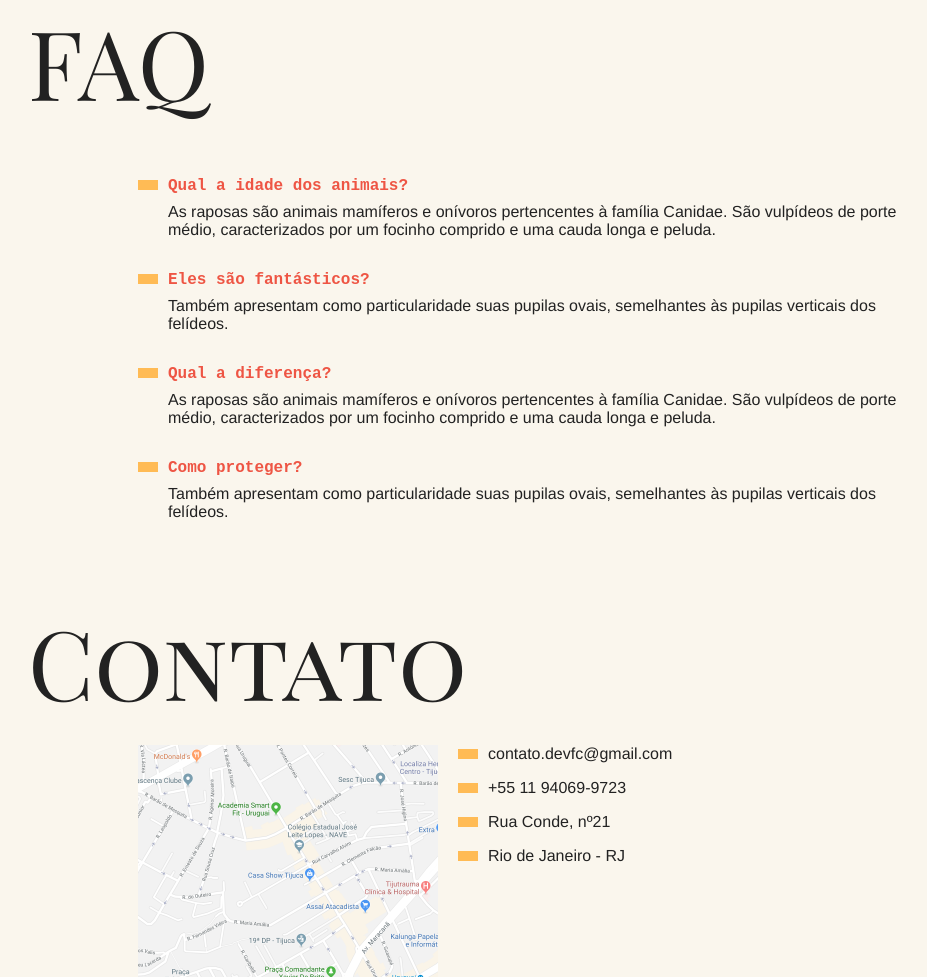
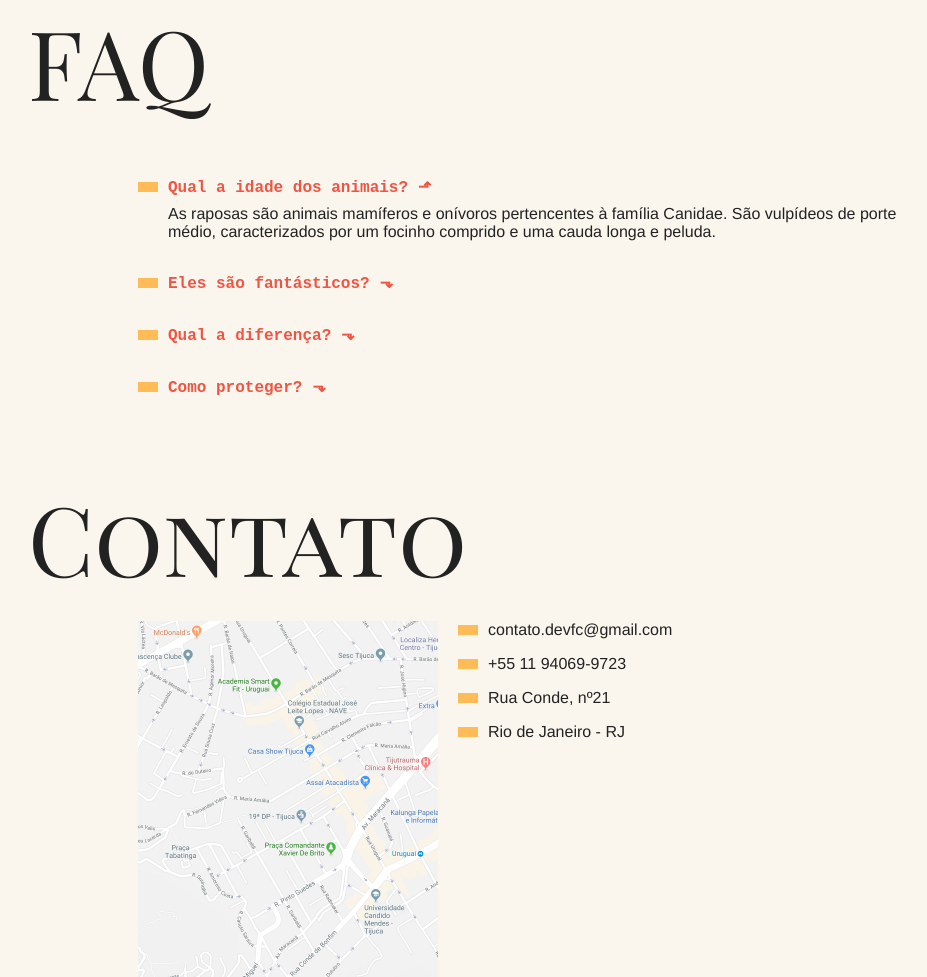
Before and after one commit to coder-fc/animaisFantasticos, a plain HTML site: page index.html in a window 1280 px wide. Shown: the part 799-1776 px from the top of the page, without its empty margins (162-1089 px from the left). Drawn offline with Linux system fonts and the light colour scheme.

Commit message:
Accordion List - FAQ
Criação do código JavaScript para a accordion list na section FAQ do site.

```diff
--- a/css/style.css
+++ b/css/style.css
@@ -235,3 +235,32 @@ body{
         transform: translate3d(0, 0, 0);
     }
 }
+
+.js .js-accordion dd {
+    display: none;
+}
+
+.js-accordion dt::after{
+    content: '⬎';
+    margin-left: 10px;
+}
+
+.js-accordion dt.ativo::after{
+    content: '⬏';
+}
+
+.js-accordion dd.ativo {
+    display: block;
+    animation: slideDown .5s forwards;
+}
+
+@keyframes slideDown {
+    from {
+        opacity: 0;
+        max-height: 0;
+    }
+    to {
+        opacity: 1;
+        max-height: 200px;
+    }
+}
--- a/index.html
+++ b/index.html
@@ -89,7 +89,7 @@
 
     <section class="grid-section faq" id="faq">
         <h1 class="titulo">FAQ</h1>
-        <dl class="faq-lista">
+        <dl class="faq-lista js-accordion">
             <dt>Qual a idade dos animais?</dt>
             <dd>As raposas são animais mamíferos e onívoros pertencentes à família Canidae. São vulpídeos de porte médio, caracterizados por um focinho comprido e uma cauda longa e peluda.</dd>
             <dt>Eles são fantásticos?</dt>
--- a/script.js
+++ b/script.js
@@ -1,3 +1,4 @@
+function initTabNav() {
     const tabMenu = document.querySelectorAll('.js-tabmenu li');
     const tabContent = document.querySelectorAll('.js-tabcontent section');
 
@@ -16,4 +17,28 @@ if(tabMenu.length && tabContent) {
                 activeTab(index);
             });
         });
+    };
+};
+
+initTabNav();
+
+function initAccordion() {
+    const accordionList = document.querySelectorAll('.js-accordion dt');
+    const activeClass = 'ativo';
+    if(accordionList.length){
+        accordionList[0].classList.add(activeClass)
+        accordionList[0].nextElementSibling.classList.add(activeClass)
+
+
+        function activeAccordion() {
+            this.classList.toggle(activeClass)
+            this.nextElementSibling.classList.toggle(activeClass);
+        };
+
+        accordionList.forEach((item) => {
+            item.addEventListener('click', activeAccordion);
+        });
     }
+}
+
+initAccordion();
```
Lines whose indentation alone changed are shown as unchanged.
